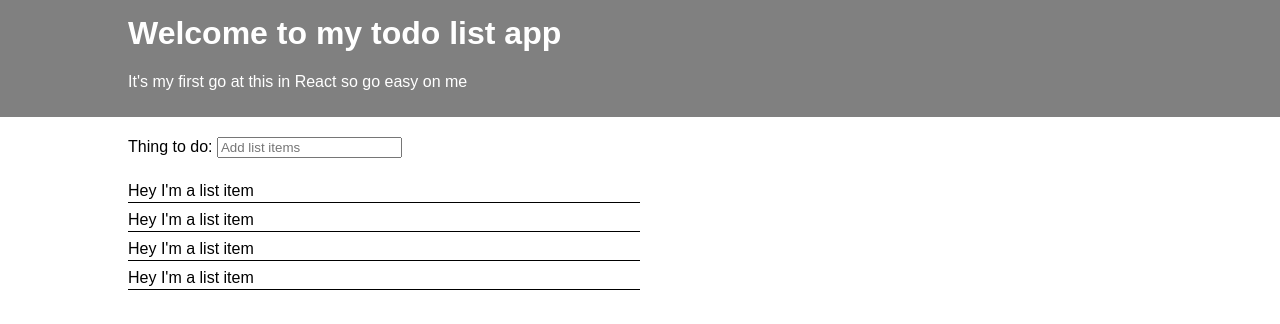
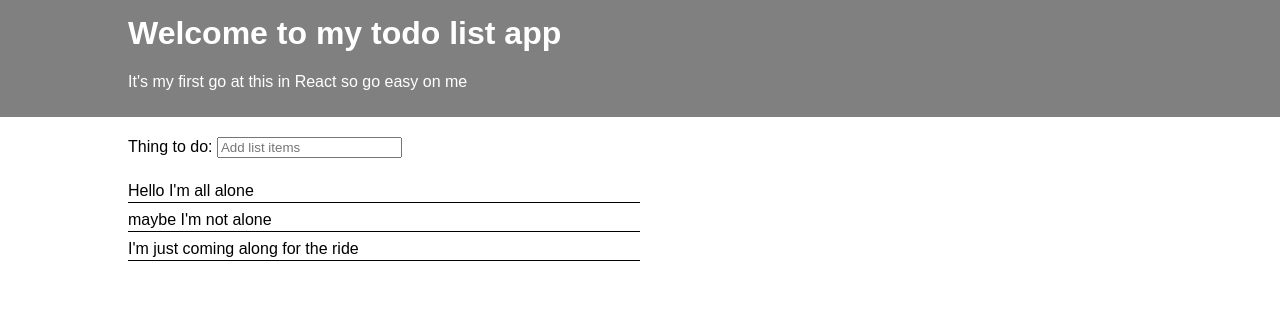
Before and after one commit to Moombai/scrappy-todo, a React (Create React App) app: page / in a window 1280 px wide. Shown: the top 324 px of the page. Built offline with nearby package versions, Linux system fonts and the light colour scheme.

Commit message:
Render task list from App state

```diff
--- a/src/components/App.js
+++ b/src/components/App.js
@@ -4,11 +4,21 @@ import { Todo } from './Todo';
 import '../App.css';
 
 class App extends Component {
+  constructor(){
+  	super();
+  	this.state = {
+  		tasks: [
+  		"Hello I'm all alone",
+  		"maybe I'm not alone",
+  		"I'm just coming along for the ride"
+  		]
+  	}
+  }
   render() {
     return (
       <div>
         <Header />
-        <Todo />
+        <Todo task={this.state.tasks} />
       </div>
     );
   }
--- a/src/components/ListItems.js
+++ b/src/components/ListItems.js
@@ -2,6 +2,6 @@ import React from 'react';
 
 export class ListItems extends React.Component {
 	render() {
-		return <li className="item-description">Hey I'm a list item</li>;
+		return <li className="item-description">{this.props.details}</li>;
 	}
 }
--- a/src/components/Todo.js
+++ b/src/components/Todo.js
@@ -8,10 +8,11 @@ export class Todo extends React.Component {
 			<div className="list-container">
 				<Input />
 				<ul>
-					<ListItems />
-					<ListItems />
-					<ListItems />
-					<ListItems />
+					{
+						Object
+							.keys(this.props.task)
+							.map(key => <ListItems key={key} details={this.props.task[key]} />)
+					}
 				</ul>
 			</div>
 		);
```
